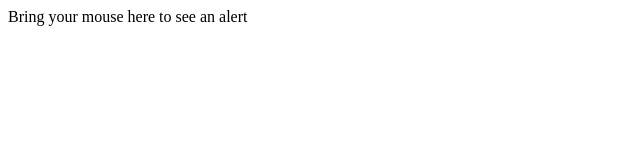
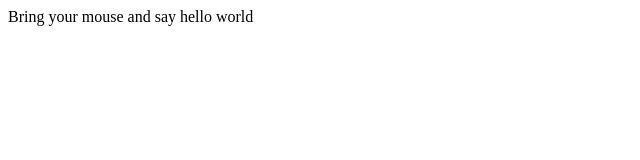
Before and after one commit to subho1987/test, a plain HTML site: page index.html in a window 1280 px wide. Shown: the full height of the page, 0-640 px from the left. Drawn offline with Linux system fonts and the light colour scheme.

Commit message:
chages in the file

```diff
--- a/index.html
+++ b/index.html
@@ -11,7 +11,7 @@ function myAlert()
 <body>
 
 <span onmouseover="myAlert();">
-   Bring your mouse here to see an alert
+   Bring your mouse and say hello world
 </span>
 
 </body>
```
